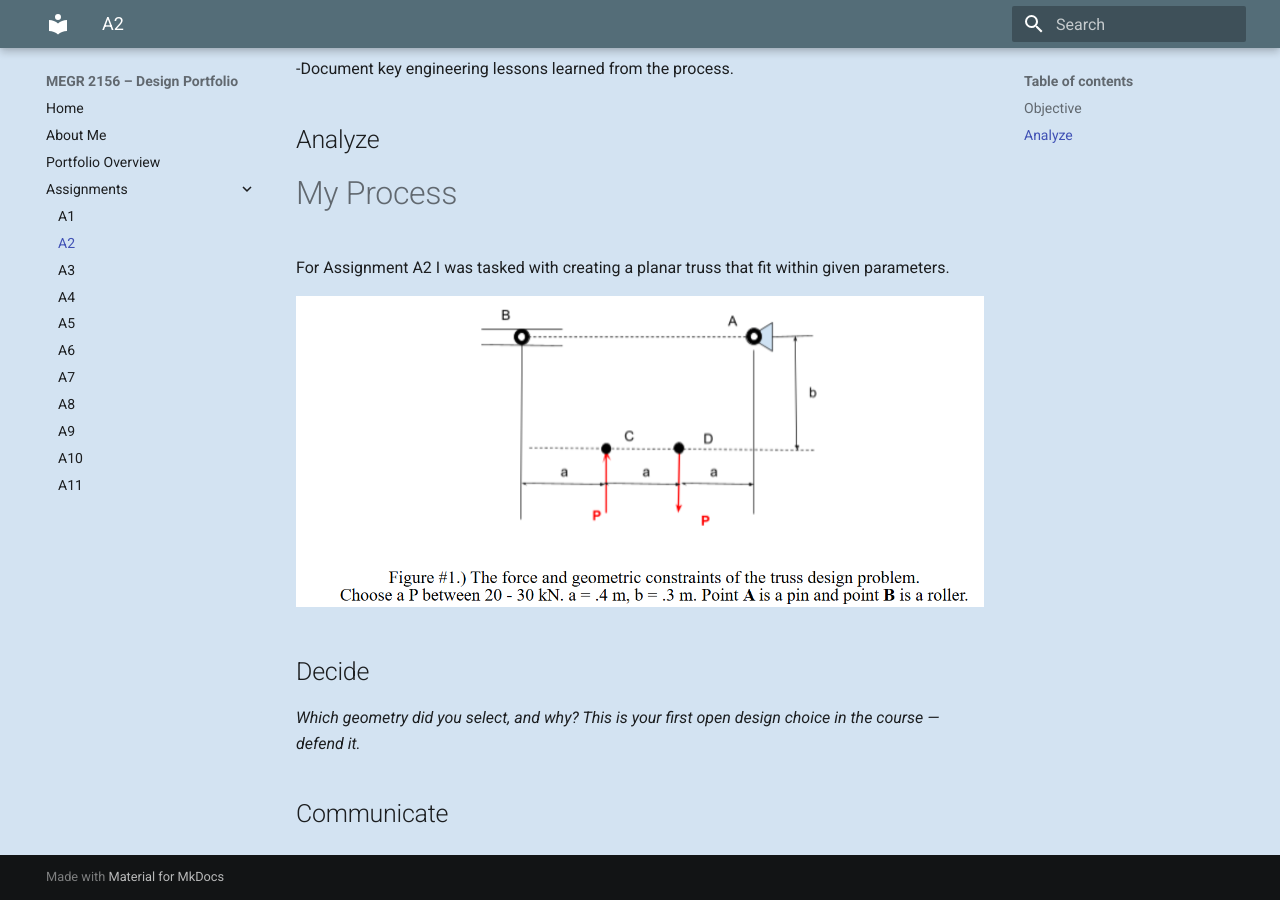
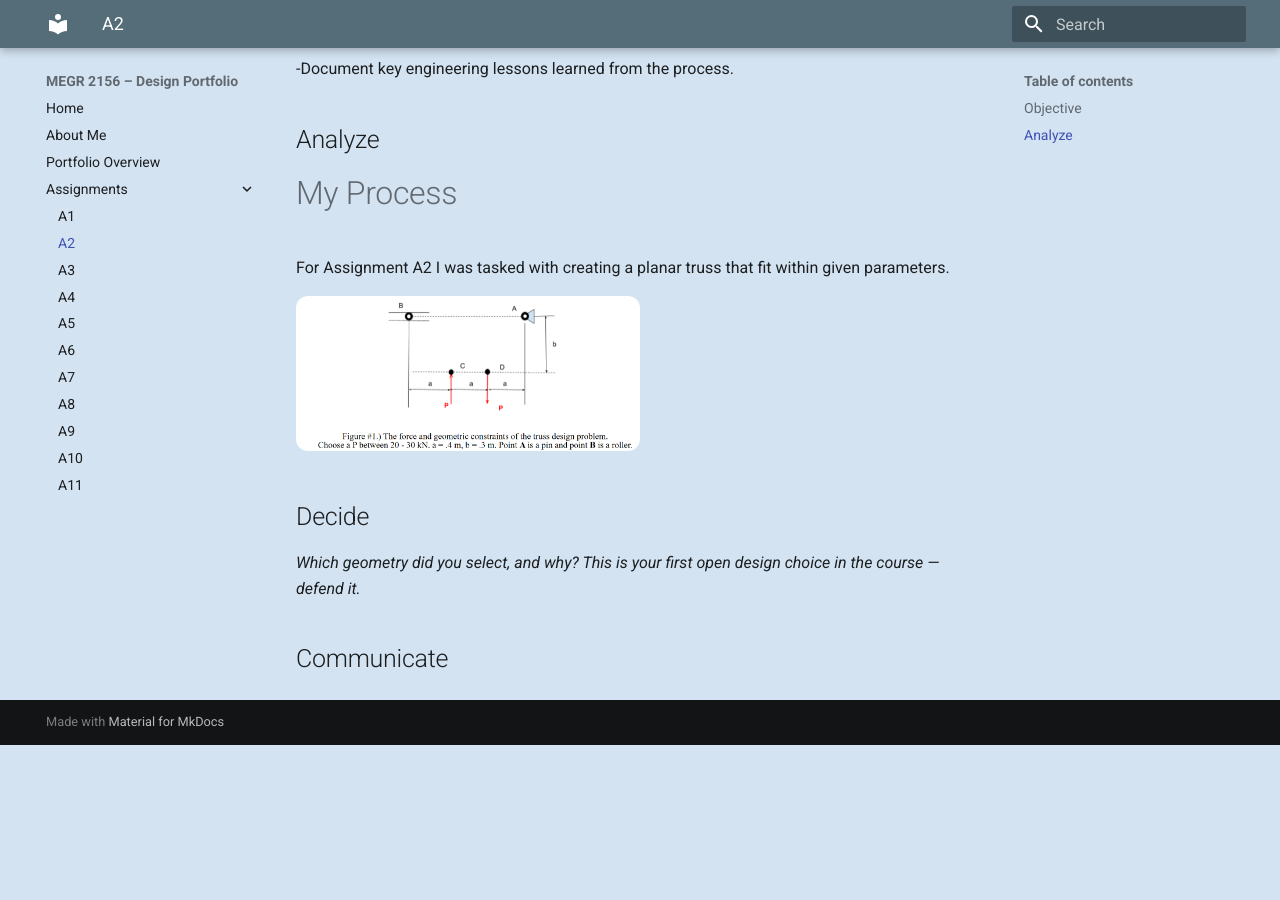
Before and after one commit to Noah-DiMenna/megr2156-portfolio, an MkDocs documentation site: the page built from docs/assignments/A02/index.md, in a window 1280 px wide and 900 px high, scrolled down 507 px. Built offline with MkDocs 1.6.1 and Material for MkDocs 9.7.7, drawn with Linux system fonts in a browser that asks for light colours; after the commit the page ends 1252 px from its top, so only the background shows below that.

Commit message:
Correct image styling in index.md
Fixed HTML syntax for image styling in index.md.

```diff
--- a/docs/assignments/A02/index.md
+++ b/docs/assignments/A02/index.md
@@ -26,7 +26,7 @@
 
 For Assignment A2 I was tasked with creating a planar truss that fit within given parameters.
 
-<img src="Given-Layout.jpg" style="border-radius: 12px width=50%">
+<img src="Given-Layout.jpg" style="border-radius: 12px; width: 50%;">
 
 ## Decide
 _Which geometry did you select, and why? This is your first open design choice in the course — defend it._
```
